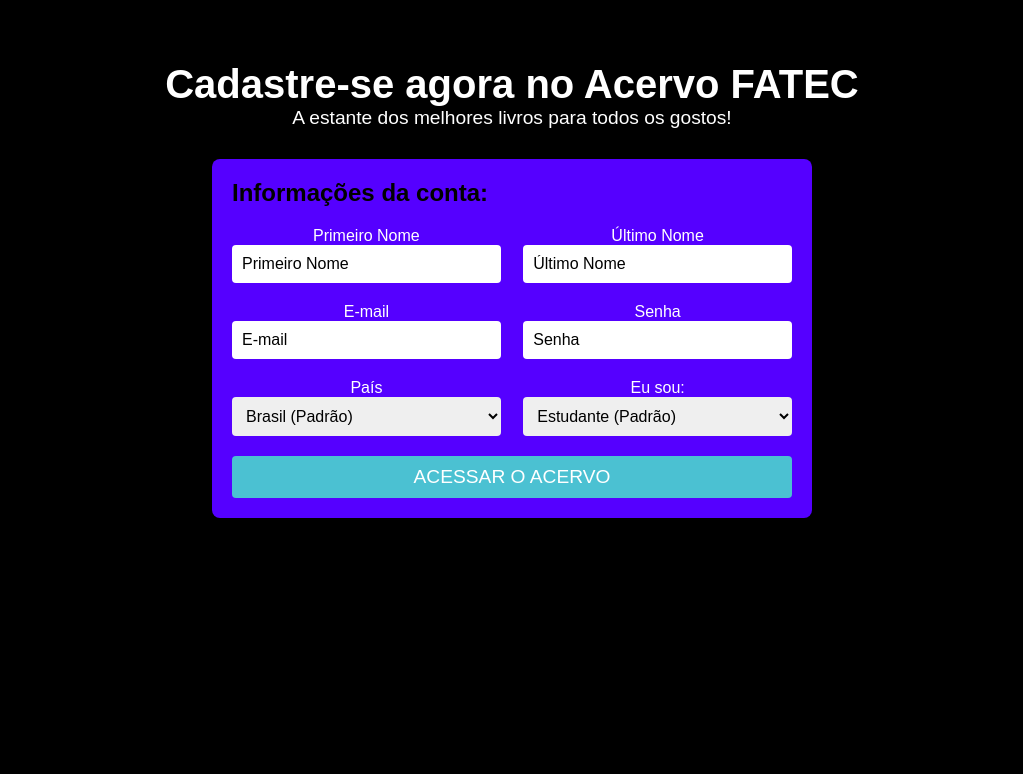
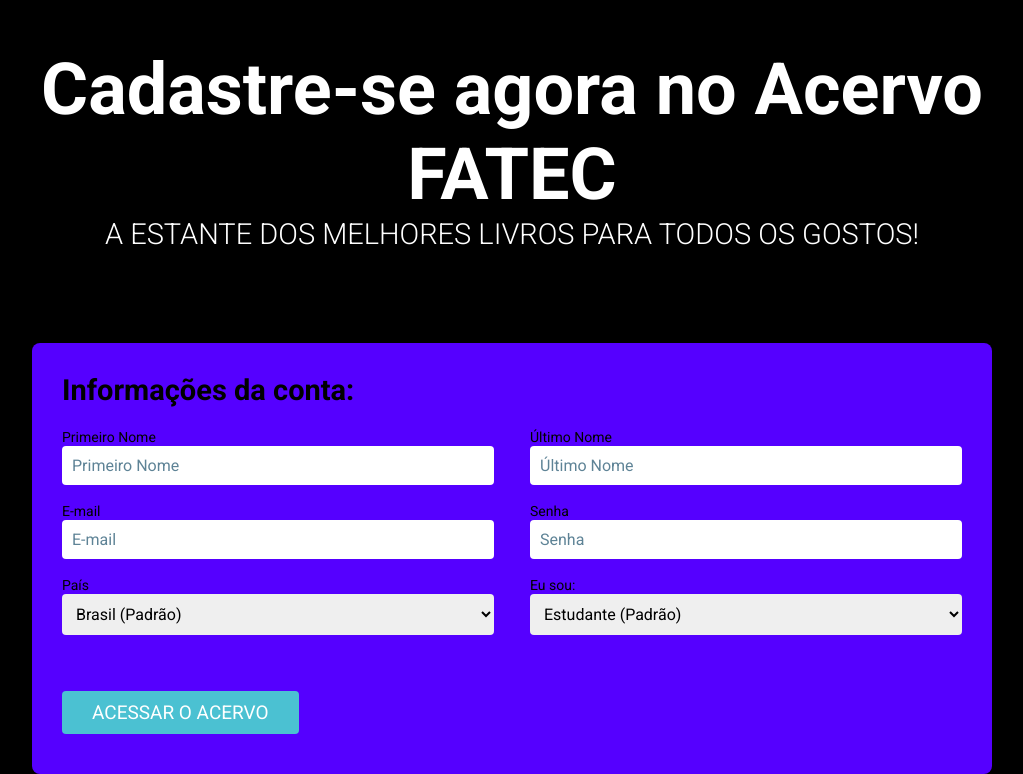
Before and after one commit to MoraiisDev/AcervoDigitalFATEC, a plain HTML site: page register.html in a window 1280 px wide. Shown: the part 92-866 px from the top of the page, without its empty margins (128-1151 px from the left). Before the commit the page ends 800 px from the top, so only its background shows below. Drawn offline with Linux system fonts and the light colour scheme.

Commit message:
global-css created for better organization, registration page completed

```diff
--- /dev/null
+++ b/global-css.css
@@ -0,0 +1,86 @@
+* {
+  margin: 0;
+  padding: 0;
+  box-sizing: border-box;
+  font-family: "Roboto", sans-serif;
+}
+
+:root {
+  --principal-purple: #5500FF;
+  --pure-dark: #000;
+  --pure-white: #fff;
+  --button-blue: #4BC1D2;
+  --placeholder-blue: #5E8396;
+  --forgot-password-blue: #0096B5;
+}
+
+body {
+  background-color: var(--pure-dark);
+  color: var(--pure-white);
+}
+
+h1 {
+  font-size: 2.5em;
+  font-weight: bold;
+}
+
+p {
+  font-size: 1.2em;
+  margin-bottom: 30px;
+}
+
+h2 {
+  text-align: left;
+  margin-bottom: 20px;
+  color: var(--pure-dark);
+}
+
+form {
+  display: flex;
+  flex-direction: column;
+}
+
+button {
+  background-color: var(--button-blue);
+  color: var(--pure-white);
+  padding: 10px 0;
+  border: none;
+  border-radius: 4px;
+  font-size: 1.2em;
+  cursor: pointer;
+}
+
+button:hover {
+  background-color: #00b0d1;
+}
+
+input::placeholder {
+  color: var(--placeholder-blue);
+}
+
+.header {
+  text-align: center;
+  padding-top: 20px;
+
+    .image > img {
+      width: 116px;
+      height: 70px;
+    }
+}
+
+.main-container {
+  text-align: center;
+}
+
+.form-container {
+  display: inline-block;
+  width: 960px;
+  max-width: 100%;
+  padding: 30px;
+  border-radius: 8px;
+  background-color: var(--principal-purple);
+}
+
+.input-box {
+  width: 48%;
+}
--- a/login-styles.css
+++ b/login-styles.css
@@ -0,0 +1,36 @@
+:root {
+  --pure-dark: #000;
+  --forgot-password-blue: #0096B5;
+}
+
+.button-content {
+  text-align: start;
+    .button-text-content {
+      color: var(--forgot-password-blue);
+    }
+}
+
+.input-remind_me {
+  text-align: start;
+  color: var(--pure-dark);
+  padding-bottom: 32px;
+    #remind-me {
+      width: revert;
+    }
+}
+
+.button-submit {
+  padding: 0px 30px 120px;
+  button {
+    max-width: 100%;
+    width: 637px;
+  }
+}
+
+input, select {
+  width: 100%;
+  padding: 10px;
+  border: none;
+  border-radius: 4px;
+  font-size: 1em;
+}
--- a/register-styles.css
+++ b/register-styles.css
@@ -1,77 +1,25 @@
-* {
-  margin: 0;
-  padding: 0;
-  box-sizing: border-box;
-  font-family: Arial, sans-serif;
-}
-
 :root {
   --principal-purple: #5500FF;
   --pure-dark: #000;
   --pure-white: #fff;
+  --button-blue: #4BC1D2;
   --variation-blue: #5E8396;
-  --button-blue: #4BC1D2;
 }
 
-body {
-  background-color: var(--pure-dark);
-  color: var(--pure-white);
+.title-and-subtitle {
+padding: 45px 130px 62px;
+
+  h1 {
+    font-size: 72px;
+  }
+
+  .subtitle {
+    font-size: 29px;
+    font-weight: 300;
+    text-transform: uppercase;
+  }
 }
 
-.header {
-  text-align: center;
-  padding: 20px;
-}
-
-.image > img {
-  width: 116px;
-  height: 70px;
-}
-
-.main-container {
-  text-align: center;
-  padding: 40px 20px;
-}
-
-h1 {
-  font-size: 2.5em;
-  font-weight: bold;
-}
-
-p {
-  font-size: 1.2em;
-  margin-bottom: 30px;
-}
-
-.form-container {
-  background-color: var(--principal-purple);
-  padding: 20px;
-  border-radius: 8px;
-  display: inline-block;
-  max-width: 600px;
-  width: 100%;
-}
-
-h2 {
-  text-align: left;
-  margin-bottom: 20px;
-  color: var(--pure-dark);
-}
-
-form {
-  display: flex;
-  flex-direction: column;
-}
-
-.input-group {
-  display: flex;
-  justify-content: space-between;
-  margin-bottom: 20px;
-}
-
-.input-box {
-  width: 48%;
-}
 
 input, select {
   width: 100%;
@@ -81,20 +29,32 @@ input, select {
   font-size: 1em;
 }
 
-input::placeholder {
-  color: var(--light-gray);
+.form-container {
+  h2 {
+    font-size: 29px;
+  }
 }
 
-button {
-  background-color: var(--button-blue);
-  color: var(--pure-white);
-  padding: 10px 0;
-  border: none;
-  border-radius: 4px;
-  font-size: 1.2em;
-  cursor: pointer;
+.input-group {
+  display: flex;
+  justify-content: space-between;
+  padding-bottom: 16px;
+
+  .input-box {
+    text-align: start;
+    label {
+        color: var(--pure-dark);
+        font-size: 14px;
+      }
+  }
 }
 
-button:hover {
-  background-color: #00b0d1;
+.button-submit {
+  text-align: start;
+  margin-top: 40px;
+    button {
+      margin-bottom: 10px;
+      padding: 10px 30px;
+      font-size: 19px;
+    }
 }
--- a/register.html
+++ b/register.html
@@ -4,7 +4,11 @@
     <meta charset="UTF-8">
     <meta name="viewport" content="width=device-width, initial-scale=1.0">
     <title>Cadastro • Acervo FATEC</title>
+    <link rel="stylesheet" href="global-css.css">
     <link rel="stylesheet" href="./register-styles.css">
+    <link rel="preconnect" href="https://fonts.googleapis.com">
+    <link rel="preconnect" href="https://fonts.gstatic.com" crossorigin>
+    <link href="https://fonts.googleapis.com/css2?family=Roboto:ital,wght@0,100;0,300;0,400;0,500;0,700;0,900;1,100;1,300;1,400;1,500;1,700;1,900&display=swap" rel="stylesheet">
 </head>
 <body>
     <header class="header">
@@ -14,8 +18,10 @@
     </header>
 
     <div class="main-container">
-        <h1>Cadastre-se agora no Acervo FATEC</h1>
-        <p>A estante dos melhores livros para todos os gostos!</p>
+        <div class="title-and-subtitle">
+            <h1>Cadastre-se agora no Acervo FATEC</h1>
+            <p class="subtitle">A estante dos melhores livros para todos os gostos!</p>
+        </div>
 
         <div class="form-container">
             <h2>Informações da conta:</h2>
@@ -60,9 +66,10 @@
                         </select>
                     </div>
                 </div>
-
-                <button type="submit">ACESSAR O ACERVO</button>
-                <div id="error-message" class="error"></div>
+                <div class="button-submit">
+                    <button type="submit">ACESSAR O ACERVO</button>
+                    <div id="error-message" class="error"></div>
+                </div>
             </form>
         </div>
     </div>
```
Also changed, not shown: login.html (+8 -3 lines), imgs/my-list-image.jpg (renamed from imgs/foda-s.jpg).
